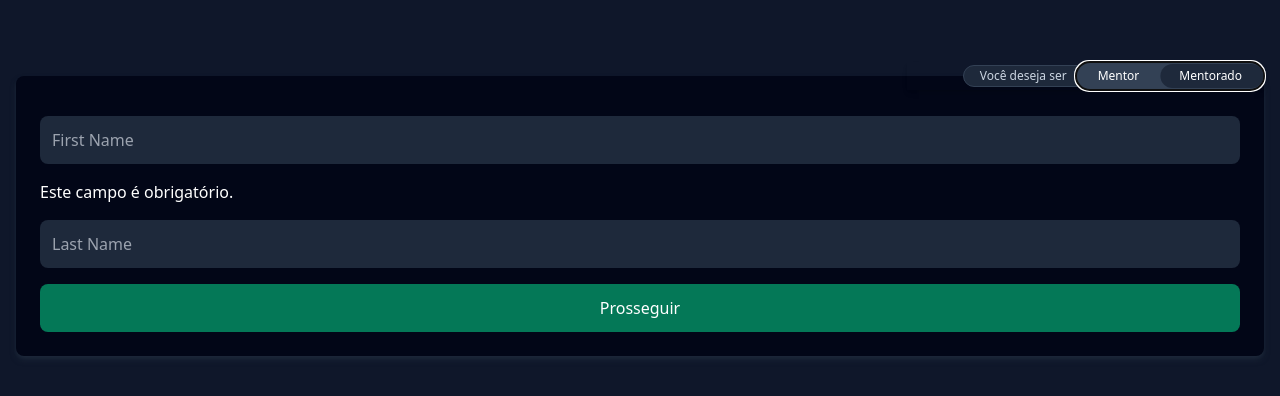
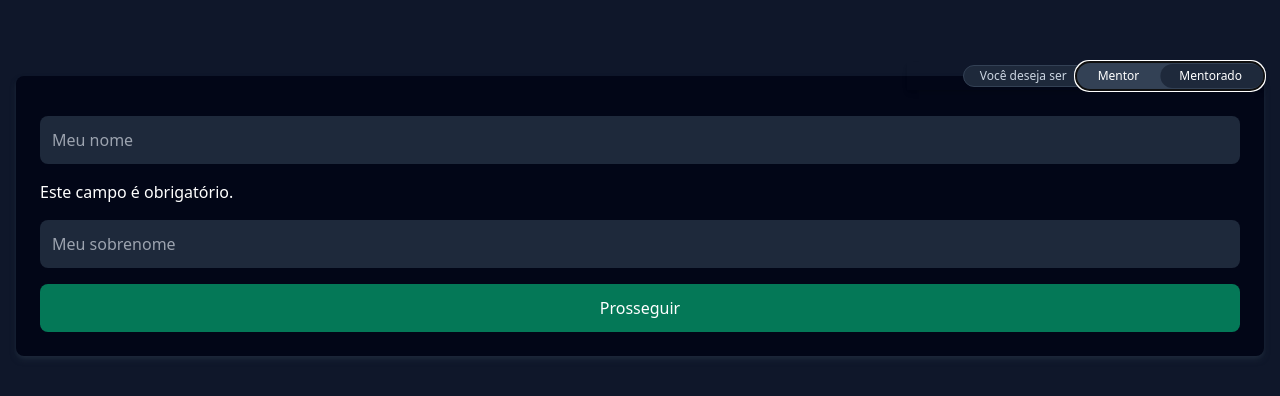
Before and after one commit to vitormarkis/9react-hook-form, a React (Vite) app: page / in a window 1280 px wide. Shown: the part 184-580 px from the top of the page. Built offline with nearby package versions, Linux system fonts and the light colour scheme.

Commit message:
Update Personal.tsx

```diff
--- a/src/MultiStep/steps/Personal.tsx
+++ b/src/MultiStep/steps/Personal.tsx
@@ -14,7 +14,7 @@ export function Personal() {
         {...register("name")}
         type="text"
         className="form-element-style"
-        placeholder="First Name"
+        placeholder="Meu nome"
         autoFocus
         autoComplete="off"
         tabIndex={20}
@@ -24,7 +24,7 @@ export function Personal() {
         {...register("surName")}
         type="text"
         className="form-element-style"
-        placeholder="Last Name"
+        placeholder="Meu sobrenome"
         autoComplete="off"
         tabIndex={20}
       />
```
